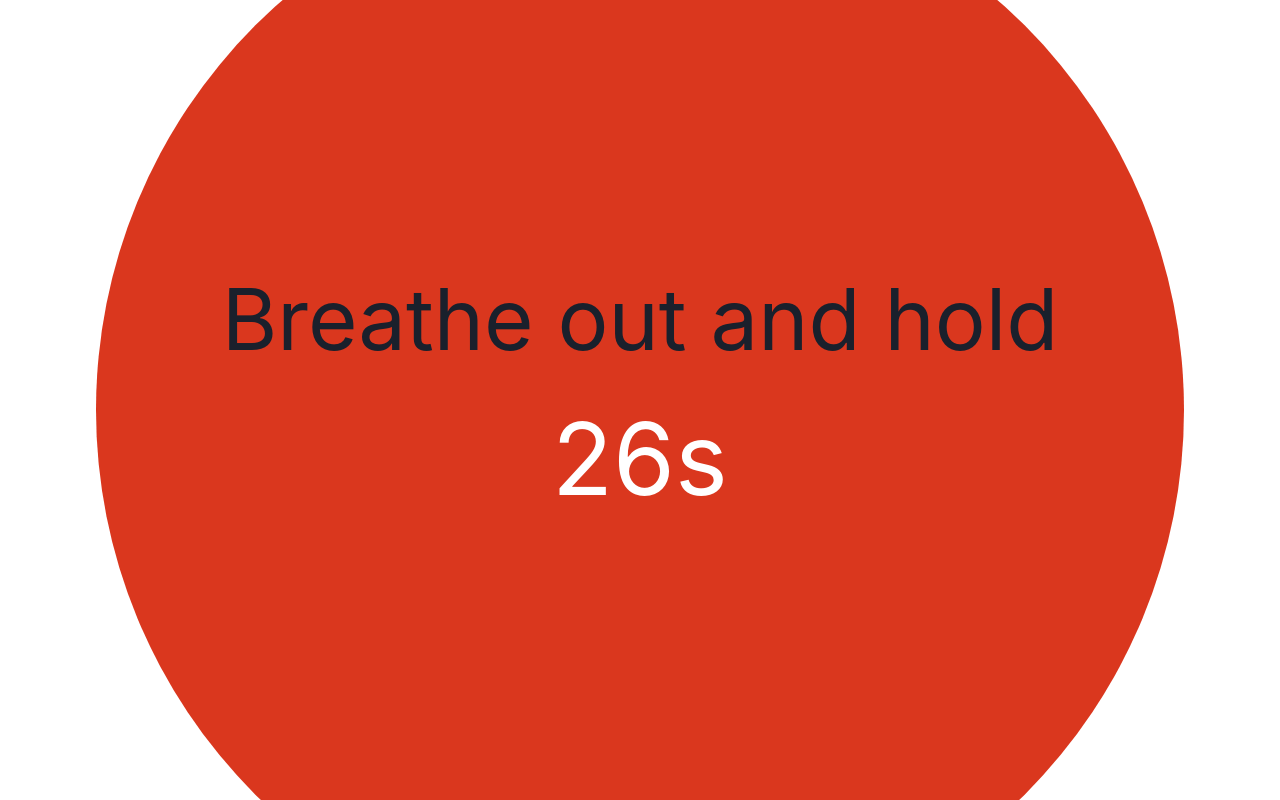
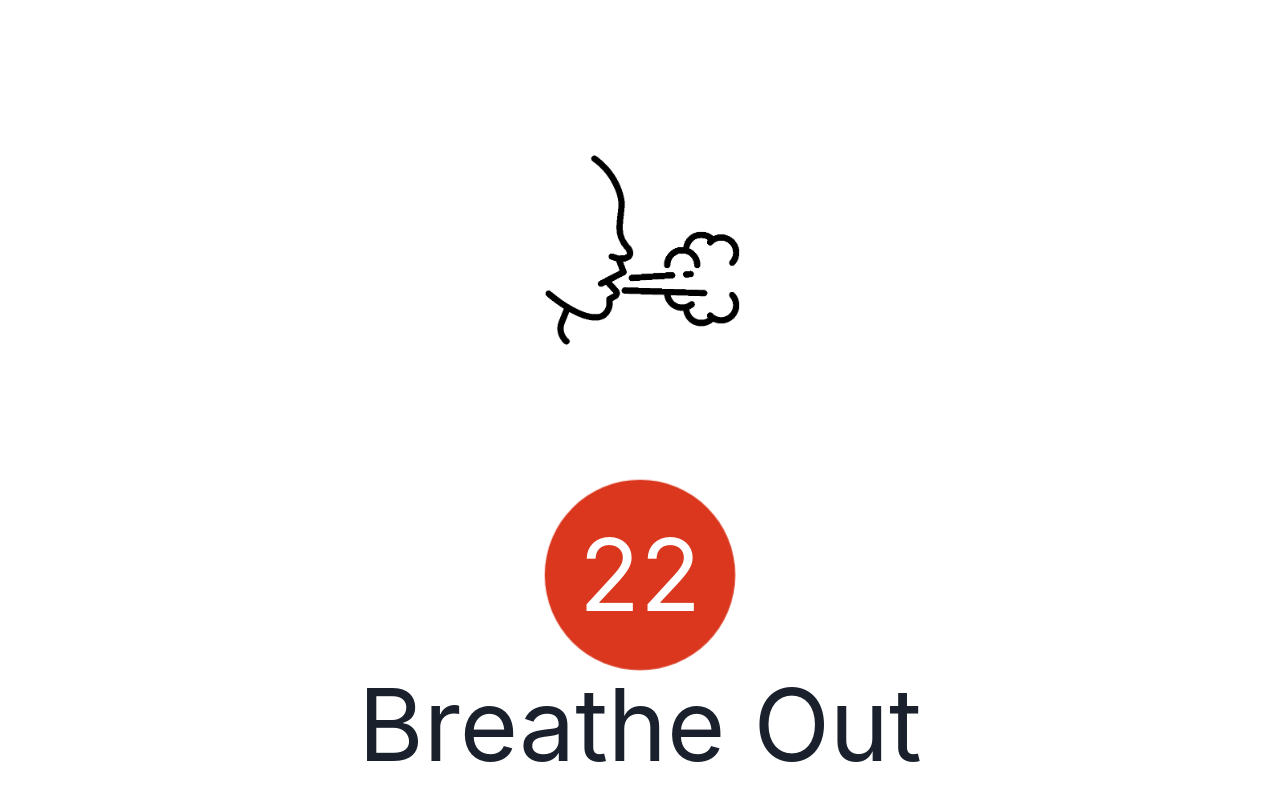
Before and after one commit to liamshatzel/focuspoint2.0, a Next.js app: page /pre-focus in a window 1280 px wide. Shown: the top 800 px of the page. Built offline with nearby package versions, Linux system fonts and the light colour scheme.

Commit message:
fixing type errors:

```diff
--- a/src/app/api/create-tables/route.tsx
+++ b/src/app/api/create-tables/route.tsx
@@ -1,7 +1,7 @@
 import { sql } from "@vercel/postgres";
 import { NextResponse } from "next/server";
 
-export async function GET(request) {
+export async function GET() {
   try {
     const result = await sql`
     CREATE TABLE Accounts (
--- a/src/app/pre-focus/timer.tsx
+++ b/src/app/pre-focus/timer.tsx
@@ -5,7 +5,7 @@
 import "../style.css";
 
 export default function MyTimer() {
-  function Timer({ expiryTimestamp }) {
+  function Timer({ expiryTimestamp }: { expiryTimestamp: Date }) {
     const { seconds } = useTimer({
       expiryTimestamp,
       onExpire: () => console.warn("onExpire called"),
@@ -64,7 +64,7 @@
       );
     }
   }
-  const [count, setCount] = useState(1);
+  const [count, setCount] = useState(25);
   useEffect(() => {
     //Implementing the setInterval method
     const interval = setInterval(() => {
@@ -75,14 +75,14 @@
     return () => clearInterval(interval);
   }, [count]);
 
-  function Breath({ num }) {
+  function Breath({ num }: { num: number }) {
     if (num % 2 != 0) {
       return <Text>Breathe In</Text>;
     } else {
       return <Text>Breathe Out</Text>;
     }
   }
-  function BreatheImage({ num }) {
+  function BreatheImage({ num }: { num: number }) {
     if (num % 2 != 0) {
       return (
         <Image
@@ -102,7 +102,7 @@
     }
   }
 
-  function stateController({ num }) {
+  function stateController({ num }: { num: number }) {
     if (num === 0) {
       const seconds = 30;
       const timeStamp = new Date(Date.now() + seconds * 1000);
```
